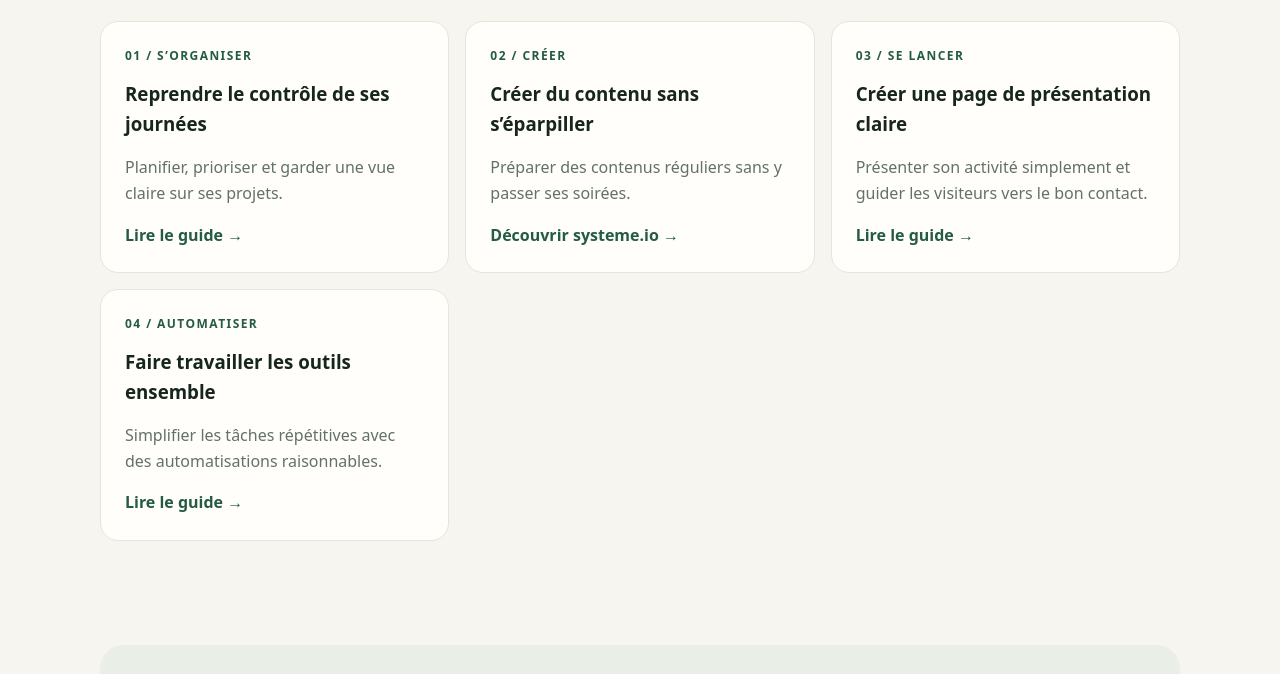
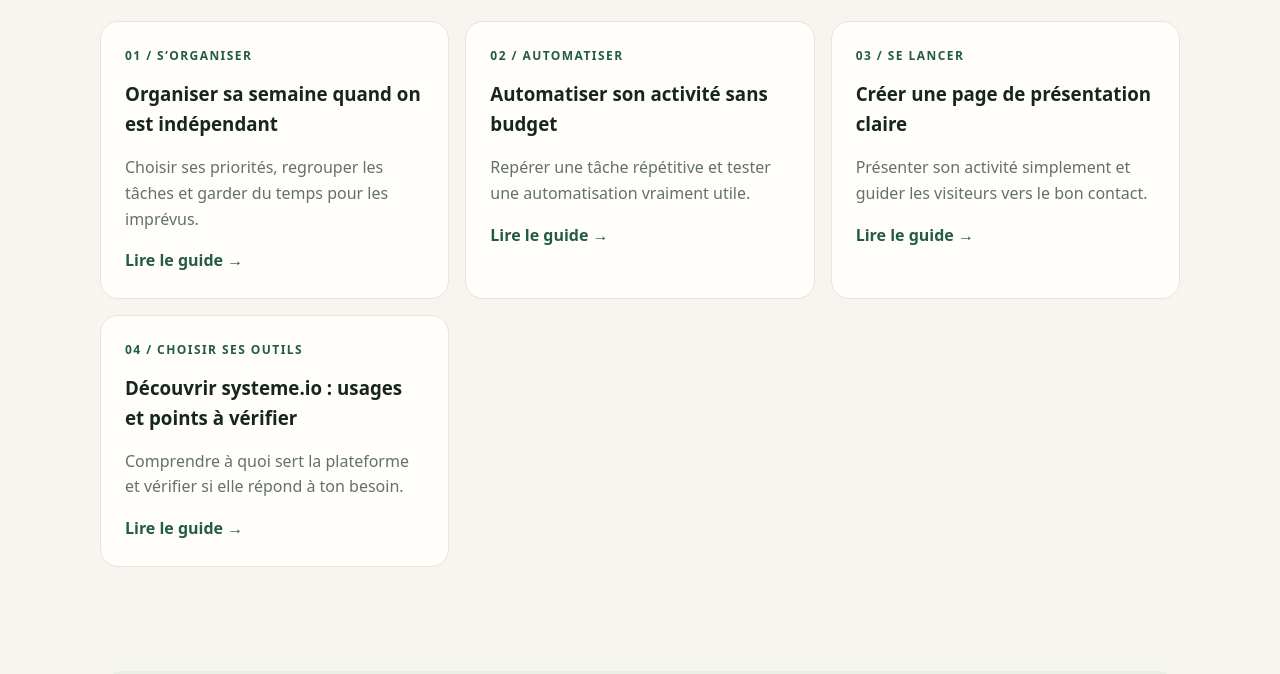
Before and after one commit to comteenzodu30-boop/Kit-fute-, a plain HTML site: page index.html in a window 1280 px wide. Shown: the part 769-1443 px from the top of the page. Drawn offline with Linux system fonts and the light colour scheme.

Commit message:
Clarifier les guides et leurs liens sur la page d'accueil

```diff
--- a/index.html
+++ b/index.html
@@ -6,10 +6,10 @@
 <header><div class="wrap nav"><a class="brand" href="#">kit<span>futé</span> ✳</a><nav><a href="#guides">Guides</a><a href="#methode">Méthode</a><a href="#apropos">À propos</a></nav></div></header>
 <main><div class="wrap hero"><div><div class="eyebrow">Le numérique, sans prise de tête</div><h1>Moins de friction.<br><em>Plus d’élan.</em></h1><p>Les bons outils et les méthodes concrètes pour organiser ton activité, créer plus facilement et automatiser ce qui te ralentit.</p><a class="btn" href="#guides">Explorer les guides</a><a class="btn alt" href="#methode">Notre approche</a></div><div class="visual"><b>✳</b><strong>Des outils utiles. Pas une usine à gaz.</strong><small>Clair · pratique · indépendant</small></div></div>
 <section id="guides"><div class="wrap"><div class="head"><div><div class="eyebrow">Pour avancer simplement</div><h2>Des idées qui font gagner du temps.</h2></div><p>Des sélections et tutoriels pour les indépendants, créateurs et petites équipes.</p></div><div class="grid">
-<article class="tile"><div class="eyebrow">01 / S’organiser</div><h3>Reprendre le contrôle de ses journées</h3><p>Planifier, prioriser et garder une vue claire sur ses projets.</p><a href="guide-automatiser-sans-budget.html">Lire le guide →</a></article>
-<article class="tile"><div class="eyebrow">02 / Créer</div><h3>Créer du contenu sans s’éparpiller</h3><p>Préparer des contenus réguliers sans y passer ses soirées.</p><a href="guide-systeme-io.html">Découvrir systeme.io →</a></article>
+<article class="tile"><div class="eyebrow">01 / S’organiser</div><h3>Organiser sa semaine quand on est indépendant</h3><p>Choisir ses priorités, regrouper les tâches et garder du temps pour les imprévus.</p><a href="guide-organiser-semaine.html">Lire le guide →</a></article>
+<article class="tile"><div class="eyebrow">02 / Automatiser</div><h3>Automatiser son activité sans budget</h3><p>Repérer une tâche répétitive et tester une automatisation vraiment utile.</p><a href="guide-automatiser-sans-budget.html">Lire le guide →</a></article>
 <article class="tile"><div class="eyebrow">03 / Se lancer</div><h3>Créer une page de présentation claire</h3><p>Présenter son activité simplement et guider les visiteurs vers le bon contact.</p><a href="guide-creer-page-presentation.html">Lire le guide →</a></article>
-<article class="tile"><div class="eyebrow">04 / Automatiser</div><h3>Faire travailler les outils ensemble</h3><p>Simplifier les tâches répétitives avec des automatisations raisonnables.</p><a href="guide-automatiser-sans-budget.html">Lire le guide →</a></article></div></div></section>
+<article class="tile"><div class="eyebrow">04 / Choisir ses outils</div><h3>Découvrir systeme.io : usages et points à vérifier</h3><p>Comprendre à quoi sert la plateforme et vérifier si elle répond à ton besoin.</p><a href="guide-systeme-io.html">Lire le guide →</a></article></div></div></section>
 <section id="methode"><div class="wrap band"><div><div class="eyebrow">La méthode Kit Futé</div><h2>Choisir moins d’outils. En tirer davantage.</h2><p>Des solutions simples, des essais concrets et des explications honnêtes. Pas de promesses miracles : chaque recommandation doit répondre à un vrai besoin.</p></div><div><div class="step">01 — Partir d’un problème précis</div><div class="step">02 — Comparer les options utiles</div><div class="step">03 — Tester avant de s’engager</div><div class="step">04 — Automatiser seulement le répétitif</div></div></div></section>
 <section id="apropos"><div class="wrap head"><div><div class="eyebrow">À propos</div><h2>Un kit pratique pour les esprits occupés.</h2></div><p>Kit Futé est un projet éditorial indépendant en construction, pour rendre les outils numériques plus faciles à choisir et à utiliser.</p></div></section></main>
 <div class="wrap disclosure"><strong>Transparence :</strong> certains liens sont affiliés et sont signalés clairement à proximité. Kit Futé peut recevoir une commission si tu passes par ces liens, sans coût supplémentaire annoncé pour toi.</div><footer><div class="wrap">© 2026 Kit Futé · Les mentions légales et coordonnées de l’éditeur sont à compléter avant toute exploitation commerciale.<br><a href="mentions-legales.html">Mentions légales</a> · <a href="confidentialite.html">Confidentialité</a></div></footer></body></html>
```
